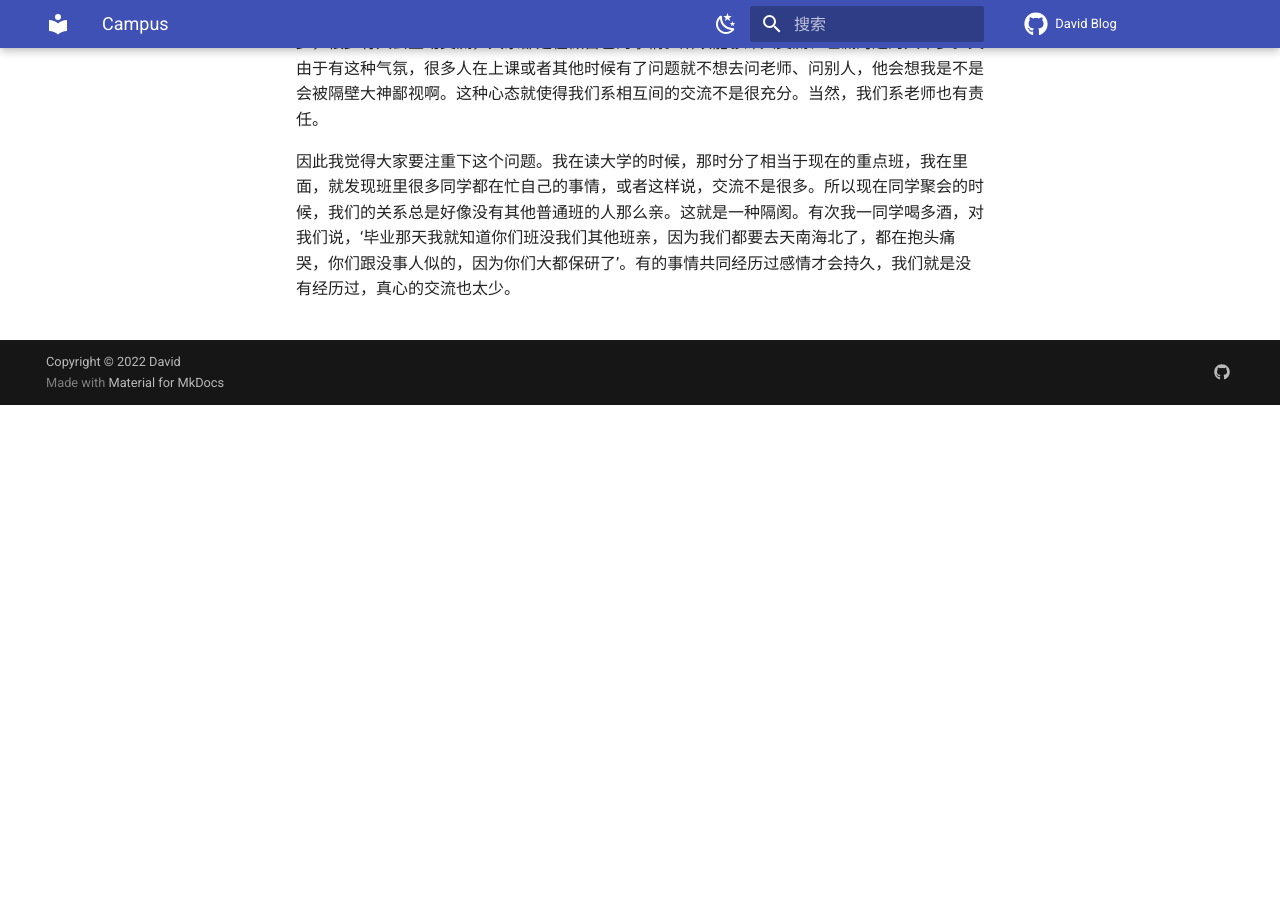
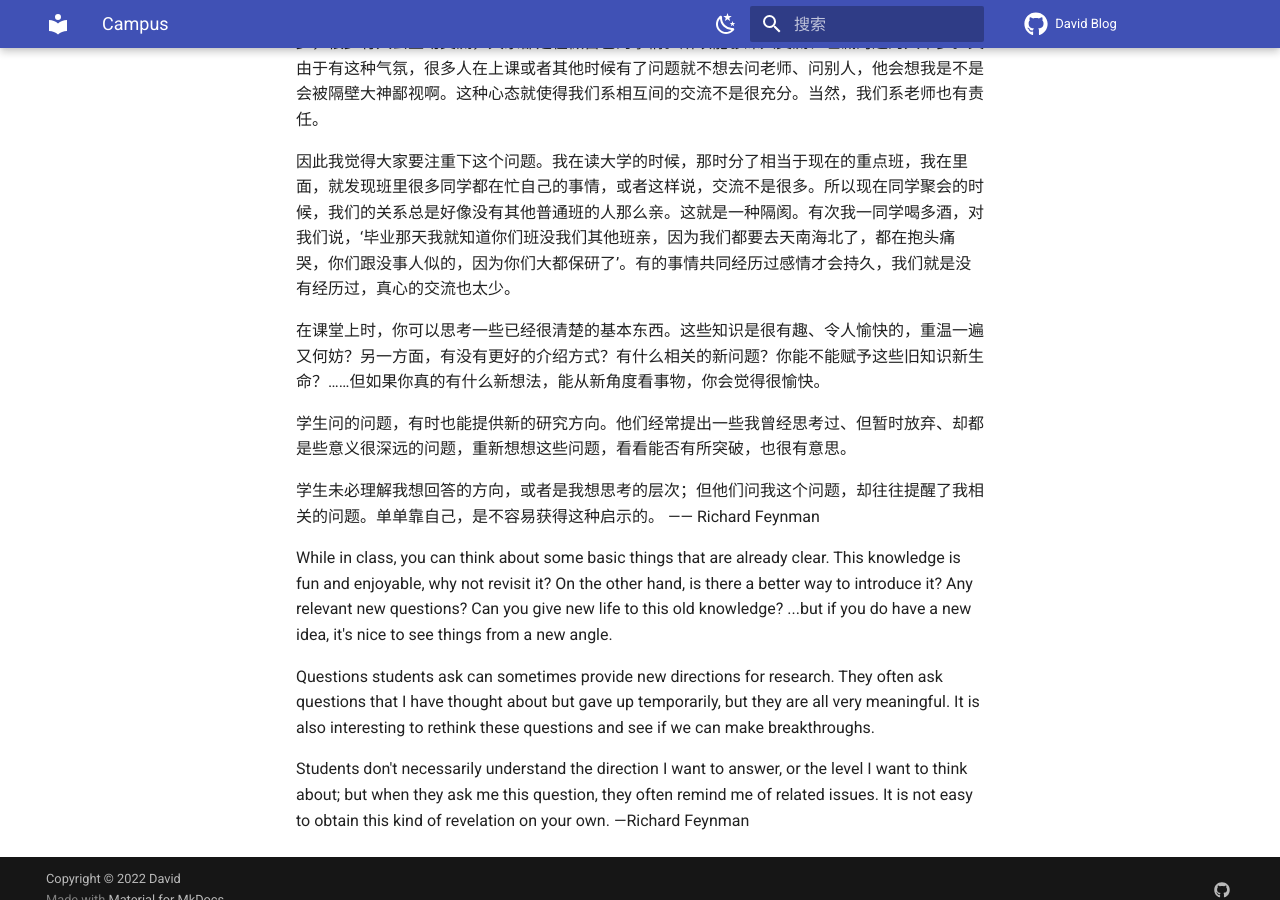
Before and after one commit to uivid64/uivid64.github.io, an MkDocs documentation site: the page built from docs/Collection/campus.md, in a window 1280 px wide and 900 px high, scrolled down 495 px. Built offline with MkDocs 1.6.1 and Material for MkDocs 9.7.7, drawn with Linux system fonts in a browser that asks for light colours; comment, search, counter and statistics services are not loaded; before the commit the page ends 900 px from its top, so only the background shows below that.

Commit message:
Update campus.md

```diff
--- a/docs/Collection/campus.md
+++ b/docs/Collection/campus.md
@@ -3,3 +3,15 @@
 我讲课这么多年，能看出来计算机系在这点和其他系的区别。面向全校的数据结构课上，很多同学都积极交流，这次答疑我和尹老师都很高兴，因为来了八个学生。别人肯定会想，八个学生这么少，怎么会高兴呢？因为以前我们系能来五六个就不错了。我发现计算机系的同学像你这样的人很少，很少有人去主动交流，大家都是在做自己的事情。所以能够深入交流、坦诚沟通的人不多。又由于有这种气氛，很多人在上课或者其他时候有了问题就不想去问老师、问别人，他会想我是不是会被隔壁大神鄙视啊。这种心态就使得我们系相互间的交流不是很充分。当然，我们系老师也有责任。
 
 因此我觉得大家要注重下这个问题。我在读大学的时候，那时分了相当于现在的重点班，我在里面，就发现班里很多同学都在忙自己的事情，或者这样说，交流不是很多。所以现在同学聚会的时候，我们的关系总是好像没有其他普通班的人那么亲。这就是一种隔阂。有次我一同学喝多酒，对我们说，‘毕业那天我就知道你们班没我们其他班亲，因为我们都要去天南海北了，都在抱头痛哭，你们跟没事人似的，因为你们大都保研了’。有的事情共同经历过感情才会持久，我们就是没有经历过，真心的交流也太少。
+
+在课堂上时，你可以思考一些已经很清楚的基本东西。这些知识是很有趣、令人愉快的，重温一遍又何妨？另一方面，有没有更好的介绍方式？有什么相关的新问题？你能不能赋予这些旧知识新生命？……但如果你真的有什么新想法，能从新角度看事物，你会觉得很愉快。
+
+学生问的问题，有时也能提供新的研究方向。他们经常提出一些我曾经思考过、但暂时放弃、却都是些意义很深远的问题，重新想想这些问题，看看能否有所突破，也很有意思。
+
+学生未必理解我想回答的方向，或者是我想思考的层次；但他们问我这个问题，却往往提醒了我相关的问题。单单靠自己，是不容易获得这种启示的。 —— Richard Feynman
+
+While in class, you can think about some basic things that are already clear. This knowledge is fun and enjoyable, why not revisit it? On the other hand, is there a better way to introduce it? Any relevant new questions? Can you give new life to this old knowledge? ...but if you do have a new idea, it's nice to see things from a new angle.
+
+Questions students ask can sometimes provide new directions for research. They often ask questions that I have thought about but gave up temporarily, but they are all very meaningful. It is also interesting to rethink these questions and see if we can make breakthroughs.
+
+Students don't necessarily understand the direction I want to answer, or the level I want to think about; but when they ask me this question, they often remind me of related issues. It is not easy to obtain this kind of revelation on your own. —Richard Feynman
```
